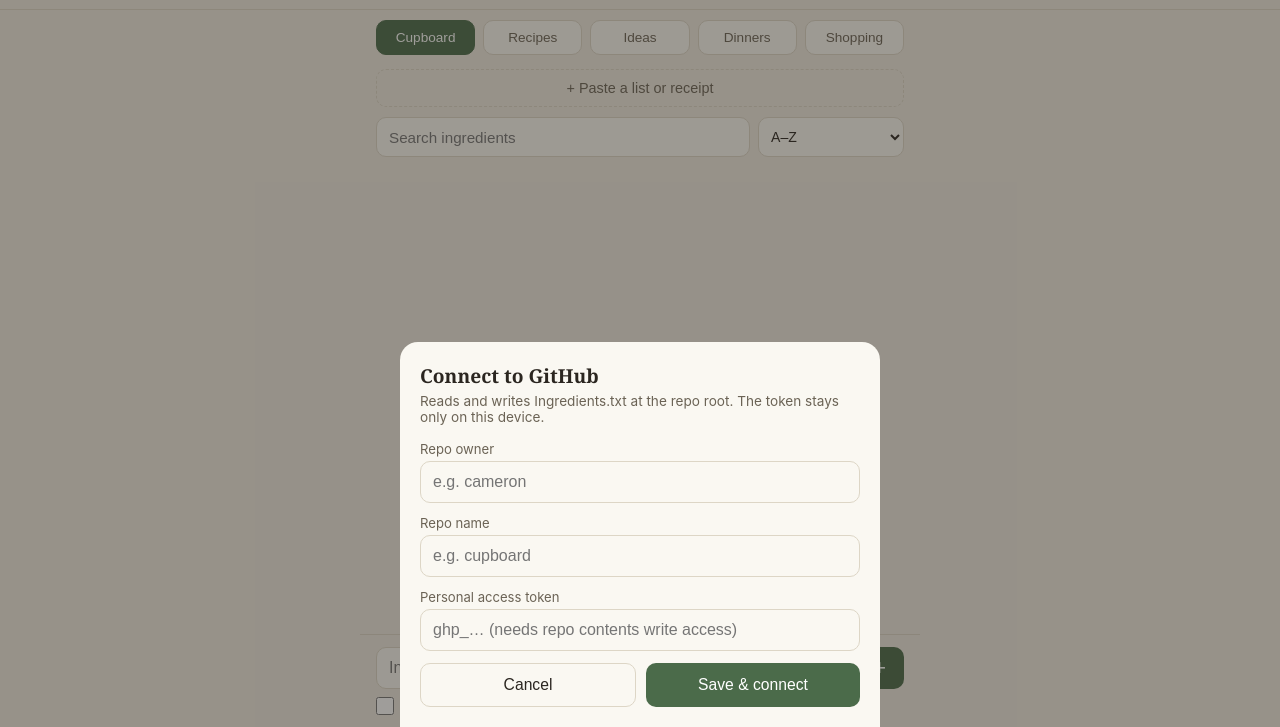
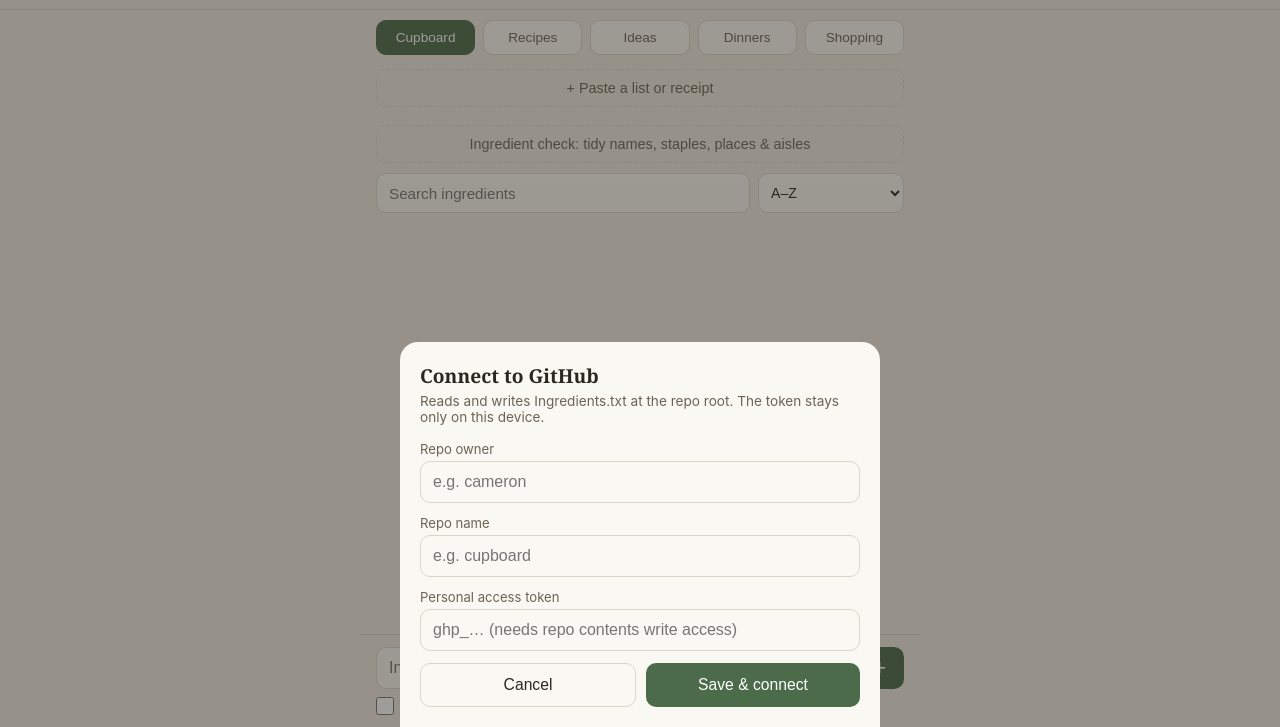
Before and after one commit to cp1234567890/cupboard, a plain HTML site: page index.html in a window 1280 px wide. Shown: the part 73-800 px from the top of the page. Drawn offline with nearby package versions, Linux system fonts and the light colour scheme.

Commit message:
Add script tag for ingredients.js in index.html

```diff
--- a/index.html
+++ b/index.html
@@ -4430,5 +4430,6 @@ if(!settings){
   fetchFile();
 }
 </script>
+<script src="ingredients.js"></script>
 </body>
 </html>
```
